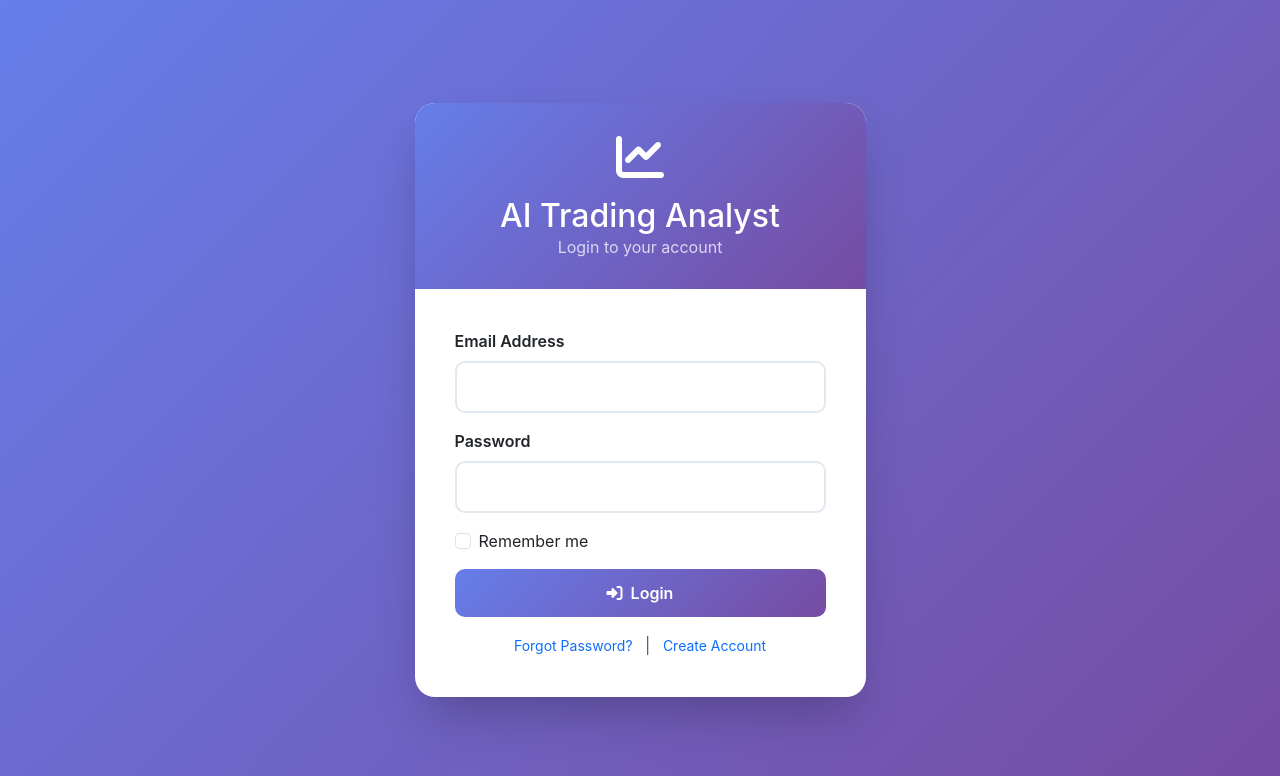
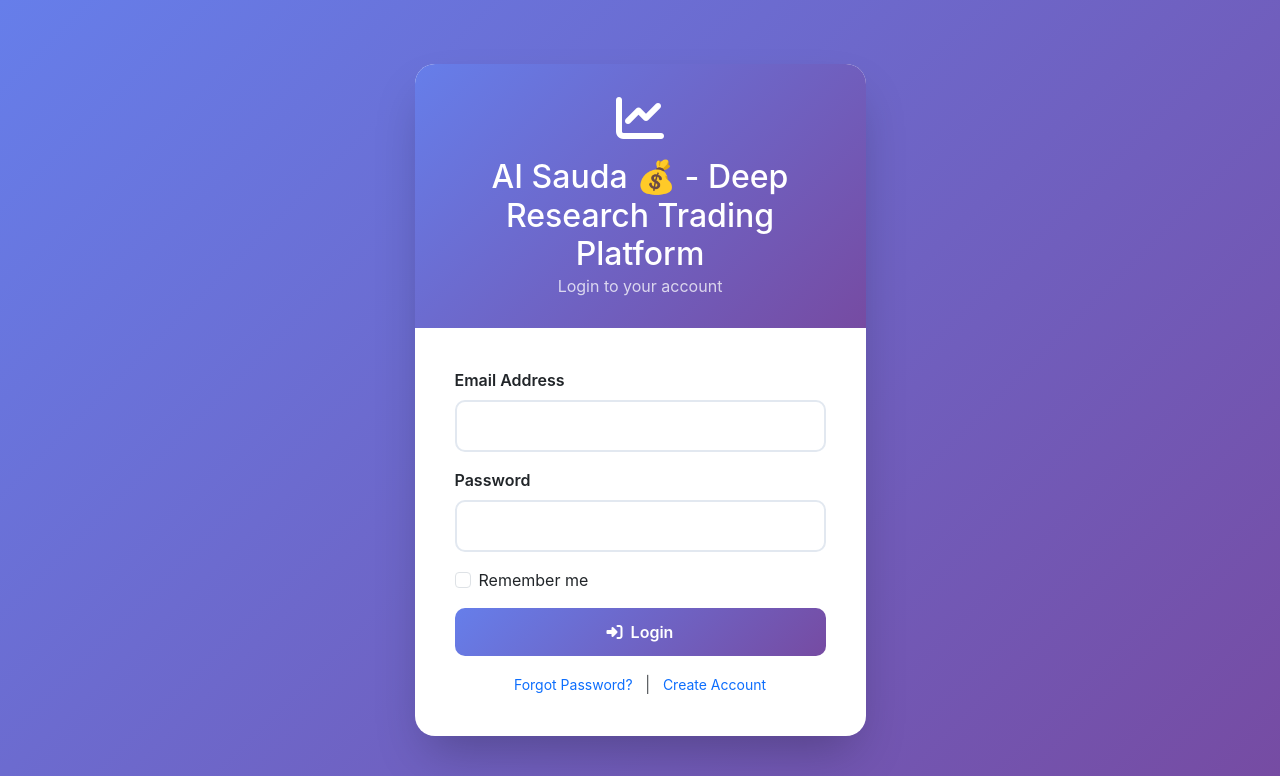
Before and after one commit to Vibe-Raj-Git/ai-trading-analyst, a Flask app: page /login in a window 1280 px wide. Shown: the top 776 px of the page. Run offline with Flask 3, Linux system fonts and the light colour scheme.

Commit message:
adding UM v7

```diff
--- a/templates/login.html
+++ b/templates/login.html
@@ -3,7 +3,7 @@
 <head>
     <meta charset="UTF-8">
     <meta name="viewport" content="width=device-width, initial-scale=1.0">
-    <title>Login - AI Trading Analyst</title>
+    <title>Login - AI Sauda - Deep Research Trading Platform</title>
     <link href="https://cdn.jsdelivr.net/npm/bootstrap@5.3.0/dist/css/bootstrap.min.css" rel="stylesheet">
     <link rel="stylesheet" href="https://cdnjs.cloudflare.com/ajax/libs/font-awesome/6.4.0/css/all.min.css">
     <style>
@@ -56,7 +56,7 @@
                 <div class="login-card">
                     <div class="login-header">
                         <i class="fas fa-chart-line fa-3x mb-3"></i>
-                        <h2 class="mb-0">AI Trading Analyst</h2>
+                        <h2 class="mb-0">AI Sauda 💰 - Deep Research Trading Platform</h2>
                         <p class="mb-0 opacity-75">Login to your account</p>
                     </div>
                     <div class="login-body">
```
